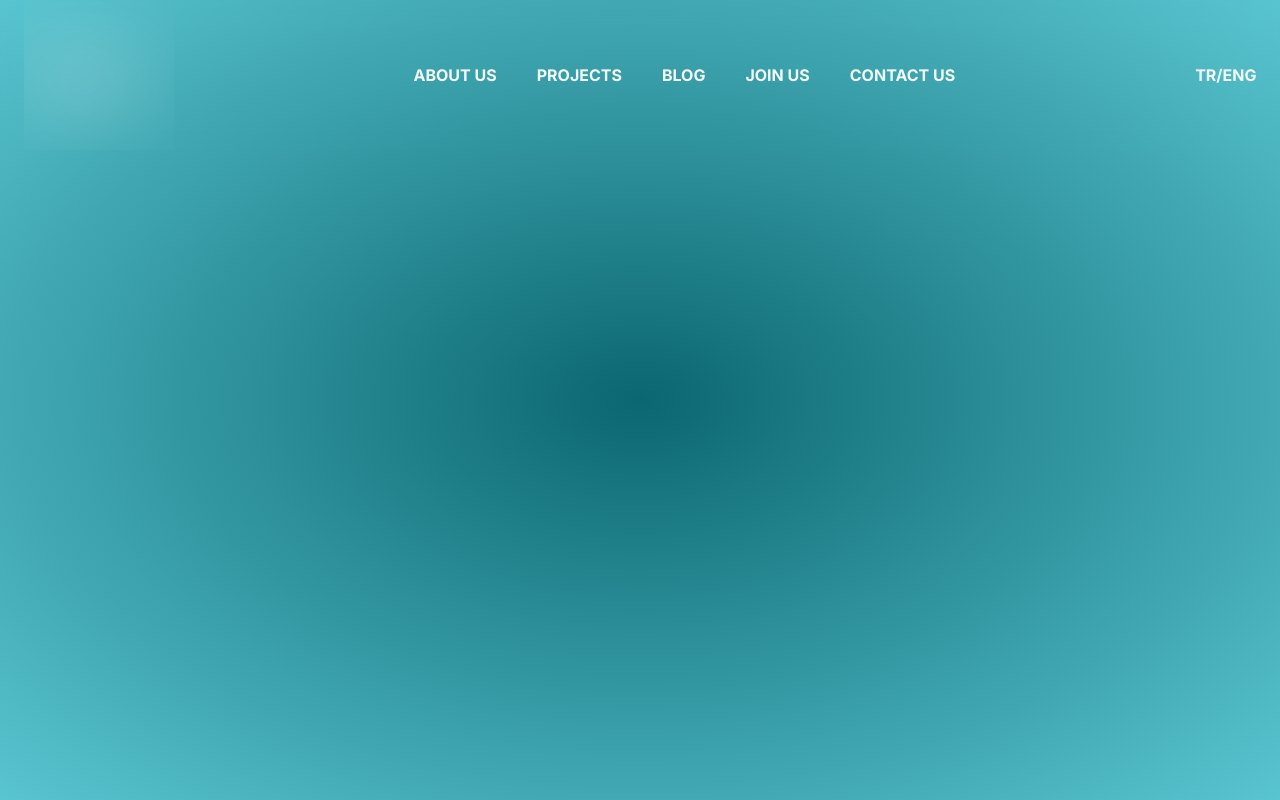
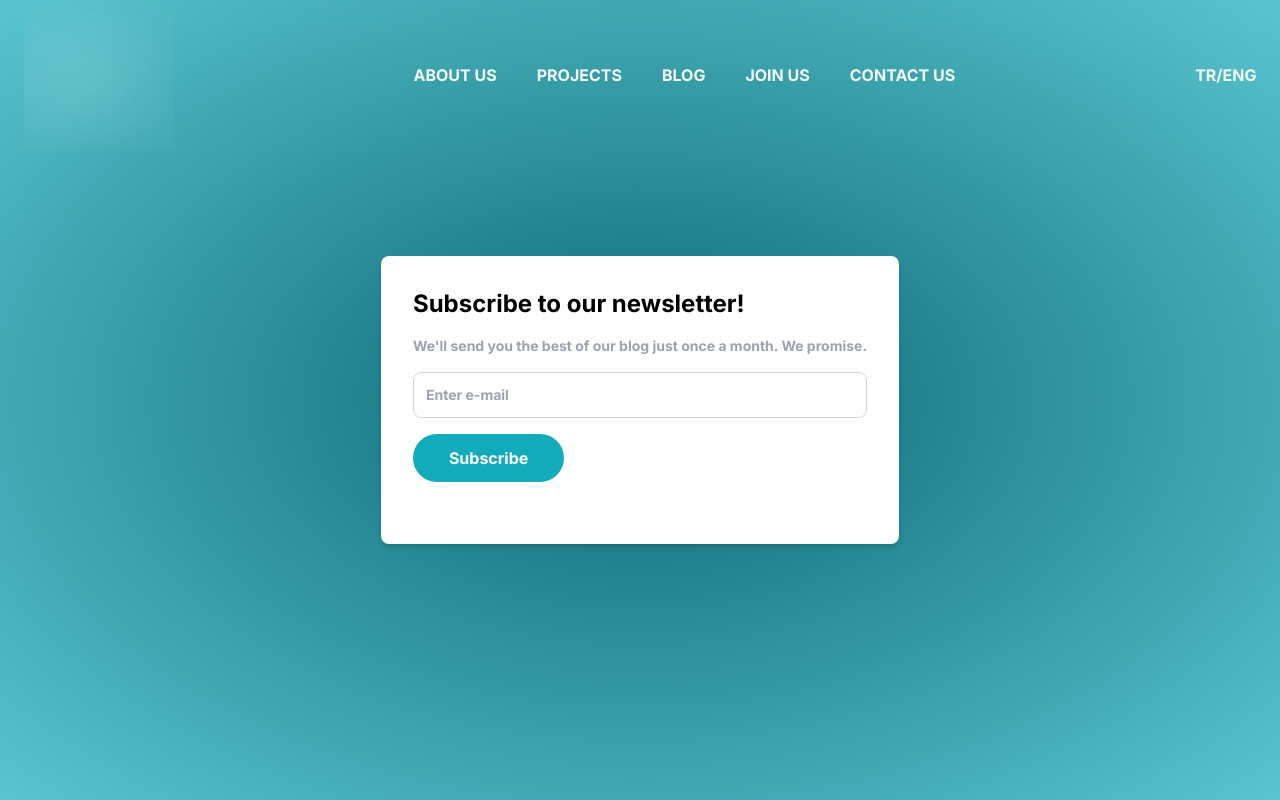
Before and after one commit to 3h-hareketi/website, a Next.js app: page / in a window 1280 px wide. Built offline with nearby package versions, Linux system fonts and the light colour scheme; no server answers.

Commit message:
Implement newsletter component

```diff
--- /dev/null
+++ b/components/Newsletter.tsx
@@ -0,0 +1,26 @@
+const Newsletter = () => {
+  return (
+    <div className="w-full px-8 pt-8 bg-white rounded-lg shadow-md h-72">
+      <div className="flex-col space-y-4">
+        <h3 className="text-2xl">Subscribe to our newsletter!</h3>
+        <div className="text-sm font-light text-gray-400">
+          We&apos;ll send you the best of our blog just once a month. We
+          promise.
+        </div>
+        <div>
+          <input
+            type="text"
+            id="first_name"
+            className="block w-full p-3 text-sm text-gray-600 border border-gray-300 rounded-lg focus:ring-primary-500 focus:border-primary-500 "
+            placeholder="Enter e-mail"
+          />
+        </div>{" "}
+        <button className="w-1/3 p-3 text-white rounded-3xl bg-primary-500">
+          Subscribe
+        </button>
+      </div>
+    </div>
+  );
+};
+
+export default Newsletter;
--- a/pages/index.tsx
+++ b/pages/index.tsx
@@ -1,10 +1,13 @@
 import type { NextPage } from "next";
-import Head from "next/head";
-import Image from "next/image";
+import Newsletter from "../components/Newsletter";
 
 const Home: NextPage = () => {
   return (
-    <div className="flex h-screen bg-gradient-radial from-primary-800 to-primary-400"></div>
+    <div className="flex h-screen bg-gradient-radial from-primary-800 to-primary-400">
+      <div className="m-auto">
+        <Newsletter />
+      </div>
+    </div>
   );
 };
 
--- a/tailwind.config.js
+++ b/tailwind.config.js
@@ -4,6 +4,7 @@ module.exports = {
     "./components/**/*.{js,ts,jsx,tsx}",
   ],
   theme: {
+    extend: {
       colors: {
         primary: {
           50: "#f3fbfc",
@@ -18,6 +19,8 @@ module.exports = {
           900: "#09545c",
         },
       },
+    },
+
     backgroundImage: {
       "gradient-radial": "radial-gradient(var(--tw-gradient-stops))",
     },
```
Lines whose indentation alone changed are shown as unchanged.
